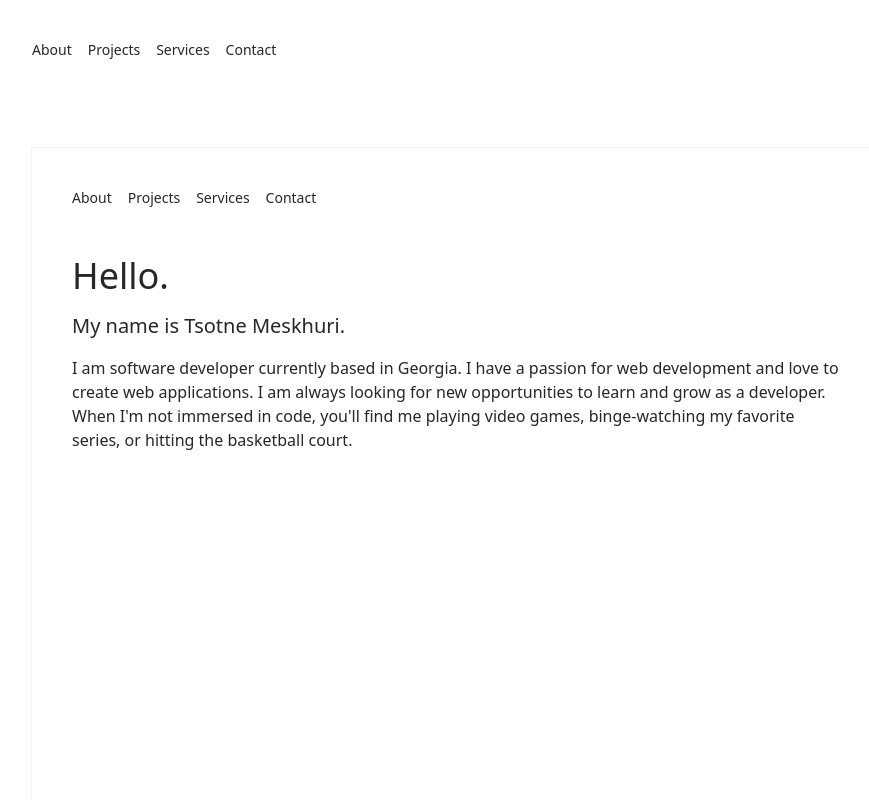
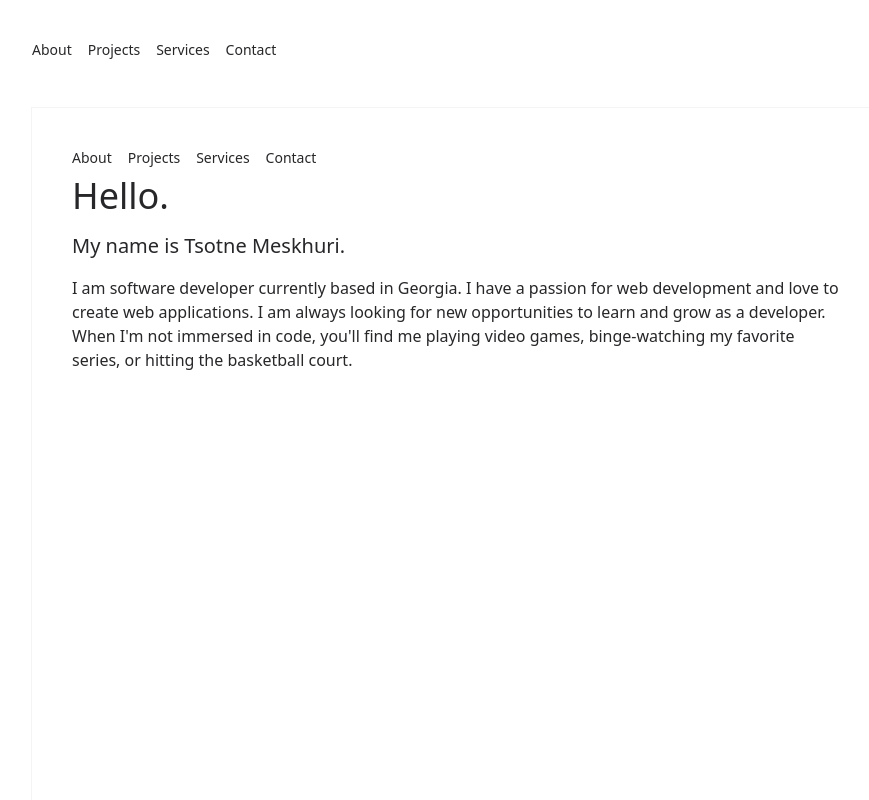
Before and after one commit to TsotMe/portfolio, a Nuxt app: page / in a window 1280 px wide. Shown: the top 800 px of the page, without its empty margins (88-957 px from the left). Built offline with nearby package versions, Linux system fonts and the light colour scheme.

Commit message:
Add Navigation component on AppHeader

```diff
--- a/components/AppHeader.vue
+++ b/components/AppHeader.vue
@@ -34,15 +34,8 @@ const modeButtonIconPath = computed(() => {
 </script>
 
 <template>
-  <header class="flex justify-between mb-10 min-h-9">
-    <nav
-      class="flex items-center gap-4 no-underline text-sm text-zinc-800 dark:text-zinc-100 cursor-pointer"
-    >
-      <NuxtLink href="">About</NuxtLink>
-      <NuxtLink href="">Projects</NuxtLink>
-      <NuxtLink href="">Services</NuxtLink>
-      <NuxtLink href="">Contact</NuxtLink>
-    </nav>
+  <header class="flex justify-between min-h-9">
+    <Navigation />
 
     <button
       class="min-w-9 min-h-9 p-1.5 rounded-full ring-1 ring-zinc-100 dark:ring-zinc-300/20 dark:hover:ring-white/20"
```
